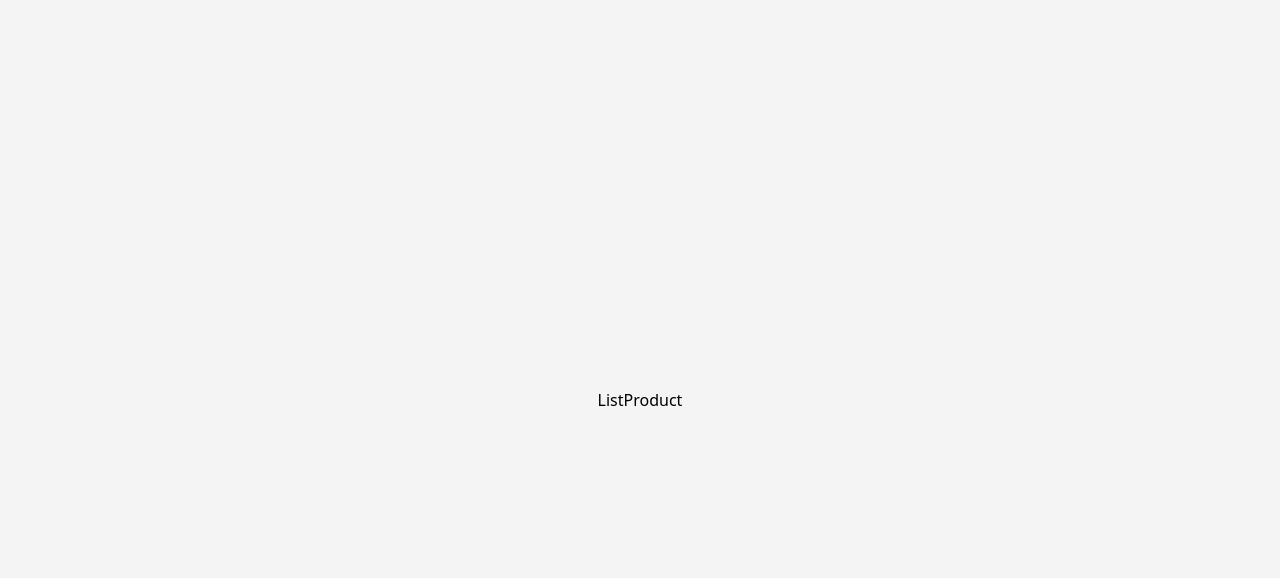
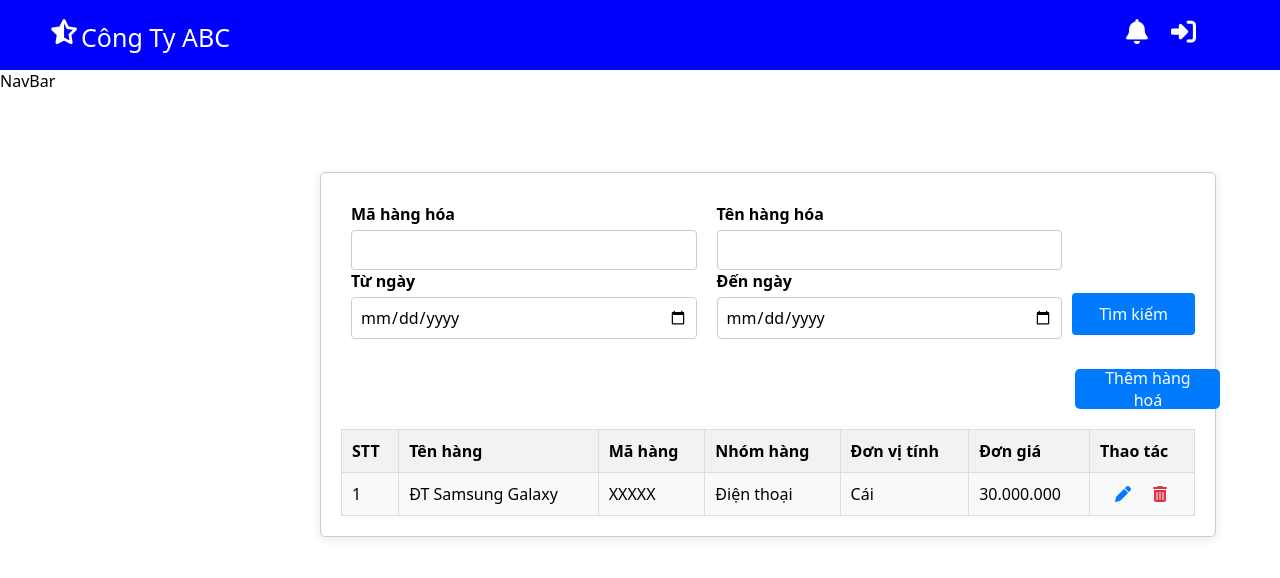
Before and after one commit to Nguyenthithuhang0406/QuanLyKhoHang_FE_TTCSN, a React (Vite) app: page /listProduct in a window 1280 px wide. Shown: the top 578 px of the page. Built offline with nearby package versions, Linux system fonts and the light colour scheme; a web font is replaced by a local one.

Commit message:
listproductkien

```diff
--- a/src/components/header/Header.css
+++ b/src/components/header/Header.css
@@ -1,17 +1,14 @@
-*{
-    margin:0;
-    padding:0;
-}
-.header{
+
+.headercontaint{
     background-color: blue;
-    width:100%;
+    width:100% !important;
     height: 70px;
     display: flex;
     font-size: 25px;
     padding-top: 20px;
     color:white;
 }
-.icon {
+.iconheader {
     width:70px;
     height:100%;
     display:flex;
@@ -21,7 +18,7 @@
 .fa-solid{
     color:white;
 }
-.ten{
+.tenheader{
     width:180px;
     height:100%;
     display:flex;
--- a/src/components/header/Header.jsx
+++ b/src/components/header/Header.jsx
@@ -5,9 +5,9 @@ import './Header.css';
 
 const Header = () => {
   return (
-    <div className="header">
-      <p className="ten"><i className="fa-solid fa-star-half-stroke"></i>Công Ty ABC</p>
-      <div className="icon">
+    <div className="headercontaint">
+      <p className="tenheader"><i className="fa-solid fa-star-half-stroke"></i>Công Ty ABC</p>
+      <div className="iconheader">
       <i className="fa-solid fa-bell"></i>
       <i className="fa-solid fa-right-to-bracket"></i>
       </div>
--- a/src/pages/auth/resetPassword/ResetPassword.css
+++ b/src/pages/auth/resetPassword/ResetPassword.css
@@ -1,80 +1,56 @@
-/* ResetPassword.css */
-* {
-    margin: 0;
-    padding: 0;
-    box-sizing: border-box;
-  }
 
-  body {
-    font-family: Arial, sans-serif;
-    background-color: #f4f4f4;
-    display: flex;
-    justify-content: center;
-    align-items: center;
-    height: 100vh;
-    padding: 20px;
-  }
-
-  .ResetPasswordcontent {
-    background-color: #ffffff;
-    padding: 40px;
-    border-radius: 8px;
-    box-shadow: 0 2px 10px rgba(0, 0, 0, 0.1);
-    width: 400px;
-    max-width: 100%;
+.ResetPasswordcontent {
+        max-width: 400px;
+        margin: 80px auto;
+        padding: 50px;
+        border: 1px solid #ccc;
+        border-radius: 5px;
   }
 
   h1 {
     text-align: center;
     margin-bottom: 20px;
-    font-size: 24px;
-    color: #333;
   }
 
   .form-group {
     margin-bottom: 20px;
   }
 
-  label {
+
+  .form-group label {
     display: block;
     font-weight: bold;
     margin-bottom: 5px;
-    color: #555;
   }
 
-  input {
+
+  .form-group input {
     width: 100%;
-    padding: 10px;
+    padding: 8px 12px;
     border: 1px solid #ccc;
     border-radius: 4px;
     font-size: 16px;
-    transition: border-color 0.3s;
-  }
-
-  input:focus {
-    border-color: #007bff;
-    outline: none;
   }
 
   .error {
     color: red;
-    font-size: 12px;
+    font-size: 14px;
     margin-top: 5px;
   }
 
-  button {
+
+  button[type="submit"] {
     display: block;
     width: 100%;
-    padding: 10px;
+    padding: 10px 20px;
     background-color: #007bff;
-    color: #ffffff;
+    color: #fff;
     border: none;
     border-radius: 4px;
     font-size: 16px;
     cursor: pointer;
-    transition: background-color 0.3s;
   }
 
-  button:hover {
+button[type="submit"]:hover {
     background-color: #0056b3;
   }
--- a/src/pages/product/listProduct/ListProduct.css
+++ b/src/pages/product/listProduct/ListProduct.css
@@ -0,0 +1,137 @@
+.ListProductkien {
+    margin-top: 80px;
+    width: 70%;
+    height: auto;
+    padding: 20px;
+    border: 1px solid #ccc;
+    border-radius: 5px;
+    box-shadow: 0 2px 10px rgba(0, 0, 0, 0.1);
+    background-color: #fff;
+    margin-left: 25%;
+}
+.daulist {
+    display: flex;
+    justify-content: space-between;
+    align-items: flex-start;
+    margin-bottom: 20px;
+}
+
+.left-sec,
+.right-sec {
+    width: 400%;
+    padding: 10px;
+}
+
+.left label,
+.right label {
+    display: block;
+    font-weight: bold;
+    margin-bottom: 5px;
+}
+
+.left input,
+.right input {
+    width: 100%;
+    padding: 8px;
+    border: 1px solid #ccc;
+    border-radius: 4px;
+    font-size: 16px;
+}
+
+.timkiem {
+    padding: 5px 10px;
+    background-color: #007bff;
+    color: white;
+    border: none;
+    border-radius: 4px;
+    cursor: pointer;
+    font-size: 16px;
+    transition: background-color 0.3s;
+    margin-top: 100px;
+}
+
+.timkiem:hover {
+    background-color: #0056b3;
+}
+
+.timkiem:active {
+    background-color: #004085;
+}
+.button-container {
+    display: flex;
+    justify-content: flex-end;
+    margin-bottom: 20px;
+}
+
+.addButtonthem {
+    width: 145px;
+    height: 40px;
+    margin-left: 86%;
+    background-color: #007bff;
+    color: white;
+    border: none;
+    padding: 10px 15px;
+    border-radius: 5px;
+    cursor: pointer;
+    font-size: 16px;
+    display: flex;
+    align-items: center;
+}
+
+.addButtonthem i {
+    margin-right: 5px;
+}
+
+.addButtonthem:hover {
+    background-color: #004085;
+}
+
+.listTable {
+    overflow-x: auto;
+}
+
+.Listkien {
+    margin-top: 20px;
+    width: 100%;
+    border-collapse: collapse;
+    background-color: white;
+}
+
+.Listkien th, .Listkien td {
+    border: 1px solid #ddd;
+    padding: 10px;
+    text-align: left;
+}
+
+.Listkien th {
+    background-color: #f2f2f2;
+    font-weight: bold;
+}
+
+.Listkien tr:nth-child(even) {
+    background-color: #f9f9f9;
+}
+
+.center {
+    text-align: center;
+}
+
+.pen .fa-pen {
+    color: #007bff;
+    cursor: pointer;
+    margin-left: 15px;
+}
+
+.bin .fa-trash-can {
+    color: #dc3545;
+    cursor: pointer;
+    margin-left: 22px;
+}
+
+.fa-pen:hover {
+    color: #0056b3;
+}
+
+.fa-trash-can:hover {
+    color: #c82333;
+}
--- a/src/pages/product/listProduct/ListProduct.jsx
+++ b/src/pages/product/listProduct/ListProduct.jsx
@@ -2,9 +2,68 @@
 import React from 'react'
 
 import './ListProduct.css';
+import { Field, Form, Formik } from 'formik';
+import Header from '@/components/header/Header';
+import NavBar from '@/components/navBar/NavBar';
 const ListProduct = () => {
   return (
-    <div>ListProduct</div>
+    <>
+    <Header/>
+    <NavBar/>
+   <div className="ListProductkien">
+    <Formik>
+      <Form>
+      <div className="daulist">
+        <div className="left-sec">
+          <div className="left">
+            <label htmlFor="mhh">Mã hàng hóa</label>
+            <Field type="text" id="mhh" name="mhh" />
+            <label htmlFor="sD">Từ ngày</label>
+            <Field type="date" id="sD" name="sD" />
+          </div>
+        </div>
+
+        <div className="right-sec">
+          <div className="right">
+            <label htmlFor="thh">Tên hàng hóa</label>
+            <Field type="text" id="thh" name="thh" />
+            <label htmlFor="eD">Đến ngày</label>
+            <Field type="date" id="eD" name="eD" />
+          </div>
+        </div>
+
+        <button type="submit" className="timkiem">Tìm kiếm</button>
+      </div>
+      <button className='addButtonthem'>Thêm hàng hoá</button>
+      <div className='listTable'>
+          <table className='Listkien'>
+            <tr>
+              <th>STT</th>
+              <th>Tên hàng</th>
+              <th>Mã hàng</th>
+              <th>Nhóm hàng</th>
+              <th>Đơn vị tính</th>
+              <th>Đơn giá</th>
+              <th className='center'>Thao tác</th>
+            </tr>
+            <tr>
+              <td>1</td>
+              <td>ĐT Samsung Galaxy </td>
+              <td>XXXXX </td>
+              <td>Điện thoại </td>
+              <td>Cái </td>
+              <td>30.000.000</td>
+              <td className='purple'>
+                <span className='pen'><i class="fa-solid fa-pen"></i></span>
+                <span className='bin'><i class="fa-solid fa-trash-can"></i></span>
+              </td>
+            </tr>
+          </table>
+        </div>
+    </Form>
+    </Formik>
+</div>
+</>
   )
 }
 
```
Also changed, not shown: src/pages/auth/resetPassword/ResetPassword.jsx (indentation only).
